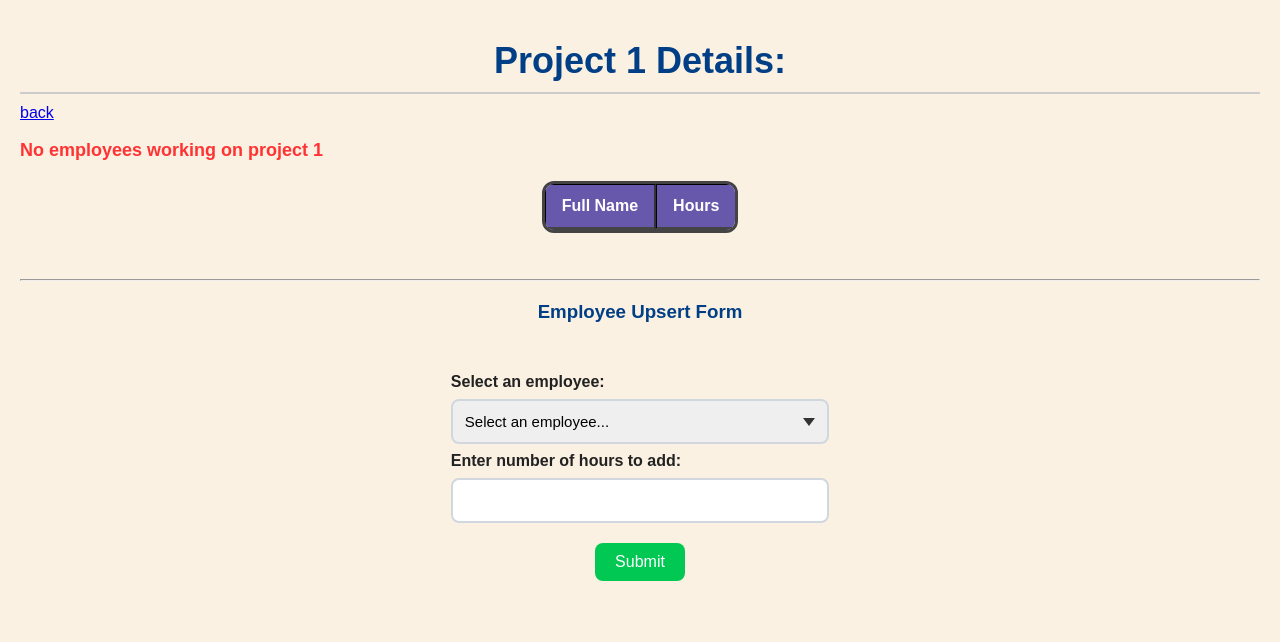
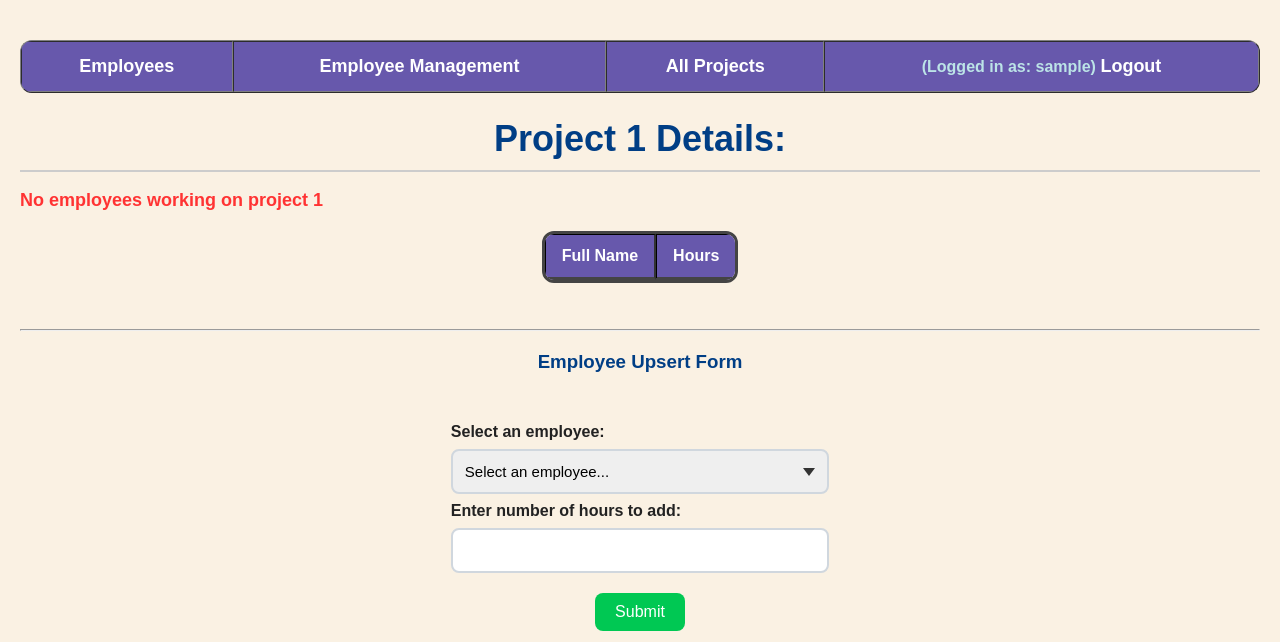
Before and after one commit to Szymand/CIS3530-A4-Group-48, a Flask app: page /projects/1 in a window 1280 px wide. Shown: the top 642 px of the page. Run offline with Flask 3, Linux system fonts and the light colour scheme; the visitor is signed in with stand-in values (Sample User, id 1); data that the repository does not hold is empty; some libraries are stand-ins or nearby versions.

Commit message:
added navbar to home, projects, and project details page

```diff
--- a/app/templates/project_detail.html
+++ b/app/templates/project_detail.html
@@ -7,9 +7,15 @@
     <link rel="stylesheet" href="{{ url_for('static', filename='style.css') }}">
 </head>
 <body>
+    <table border="1" class="nav-table">
+        <tr>
+            <th><a href="/">Employees</a></th>
+            <th><a>Employee Management</a></th>
+            <th><a href="{{ url_for('projects.sort_projects') }}">All Projects</a></th>
+            <th>(Logged in as: {{ session.username }}) <a href="{{ url_for('auth.logout') }}">Logout</a></th>
+        </tr>
+    </table>
     <h1>Project {{pnumber}} Details:</h1>
-    <a href="{{ url_for('projects.sort_projects') }}">back</a>
-
     <table border="1">
         <tr>
             <th>Full Name</th>
--- a/app/templates/projects.html
+++ b/app/templates/projects.html
@@ -8,8 +8,10 @@
 <body>
     <table border="1" class="nav-table">
         <tr>
-            <th><a href="/">Employees Page</a></th>
-            <th><a href="{{ url_for('auth.logout') }}">Logout</a></th>
+            <th><a href="/">Employees</a></th>
+            <th><a>Employee Management</a></th>
+            <th><a href="{{ url_for('projects.sort_projects') }}">All Projects</a></th>
+            <th>(Logged in as: {{ session.username }}) <a href="{{ url_for('auth.logout') }}">Logout</a></th>
         </tr>
     </table>
 
```
Also changed, not shown: app/templates/home_employees.html (+8 -6 lines).
